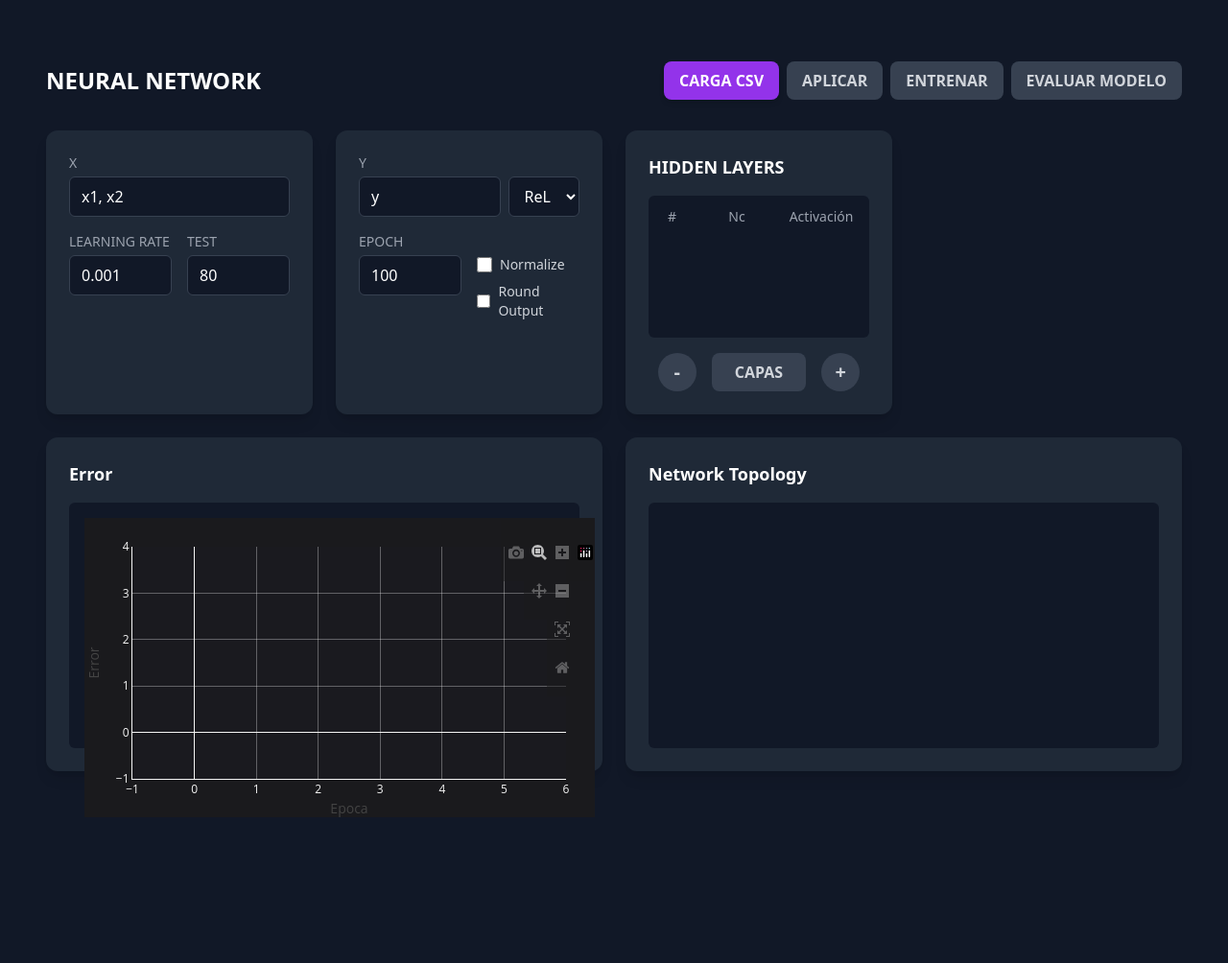
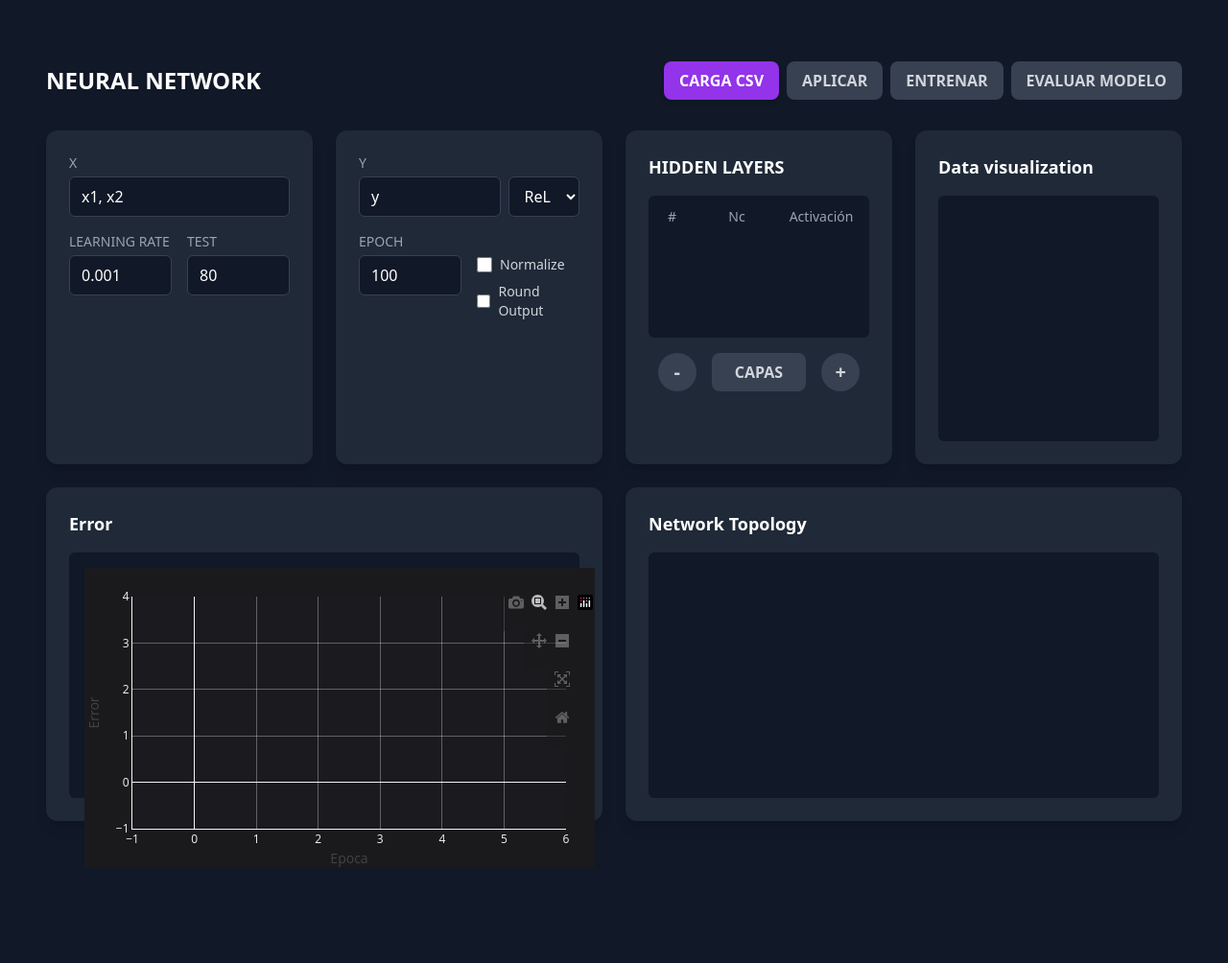
Before and after one commit to lemisora/neuron-django, a Django app: page / in a window 1280 px wide. Shown: the whole page at 96% size. Before the commit the page ends 852 px from the top, so only its background shows below. Run offline with Django 5.2, Linux system fonts and the light colour scheme; some libraries are stand-ins or nearby versions.

Commit message:
Se añade un contenedor para la visualización de datos 'Visualization Data'

```diff
--- a/src/core/templates/core/home.html
+++ b/src/core/templates/core/home.html
@@ -1,6 +1,5 @@
 {% extends 'base.html' %} {% block title %}Prototipo de Red Neuronal{%endblock%}
-{% load static %}
-{% block content %}
+{% load static %} {% block content %}
 <div class="bg-gray-900 text-gray-300 min-h-screen p-4 md:p-8 font-sans">
     <div class="max-w-7xl mx-auto">
         <header
@@ -183,10 +182,23 @@
                 </div>
             </div>
 
+            <div class="bg-gray-800 p-6 rounded-xl shadow-lg">
+                <h2 class="text-lg font-semibold text-white mb-4">
+                    Data visualization
+                </h2>
+                <div
+                    class="bg-gray-900 h-64 rounded-md p-4 relative"
+
+                ></div>
+
+            </div>
+
             <div class="bg-gray-800 p-6 rounded-xl shadow-lg lg:col-span-2">
                 <h2 class="text-lg font-semibold text-white mb-4">Error</h2>
-                <div class="bg-gray-900 h-64 rounded-md p-4 relative"
-                id="chart-container">
+                <div
+                    class="bg-gray-900 h-64 rounded-md p-4 relative"
+                    id="chart-container"
+                >
                     <!--div
                         class="absolute inset-4 grid grid-cols-6 grid-rows-5 gap-0"
                     >
@@ -233,16 +245,19 @@
             </div>
 
             <div class="bg-gray-800 p-6 rounded-xl shadow-lg lg:col-span-2">
-                    <h2 class="text-lg font-semibold text-white mb-4">Network Topology</h2>
-                    <div class="bg-gray-900 h-64 rounded-md flex justify-around items-center text-xs text-gray-400">
-                        <svg id="topolgyCanvas" width="100%" height="600"></svg>
-                    </div>
+                <h2 class="text-lg font-semibold text-white mb-4">
+                    Network Topology
+                </h2>
+                <div
+                    class="bg-gray-900 h-64 rounded-md flex justify-around items-center text-xs text-gray-400"
+                >
+                    <svg id="topolgyCanvas" width="100%" height="600"></svg>
                 </div>
+            </div>
         </div>
     </div>
 </div>
 
 {% block extra_js %}
 <script src="{% static 'core/js/script.js' %}"></script>
-{% endblock %}
-{% endblock %}
+{% endblock %} {% endblock %}
```
